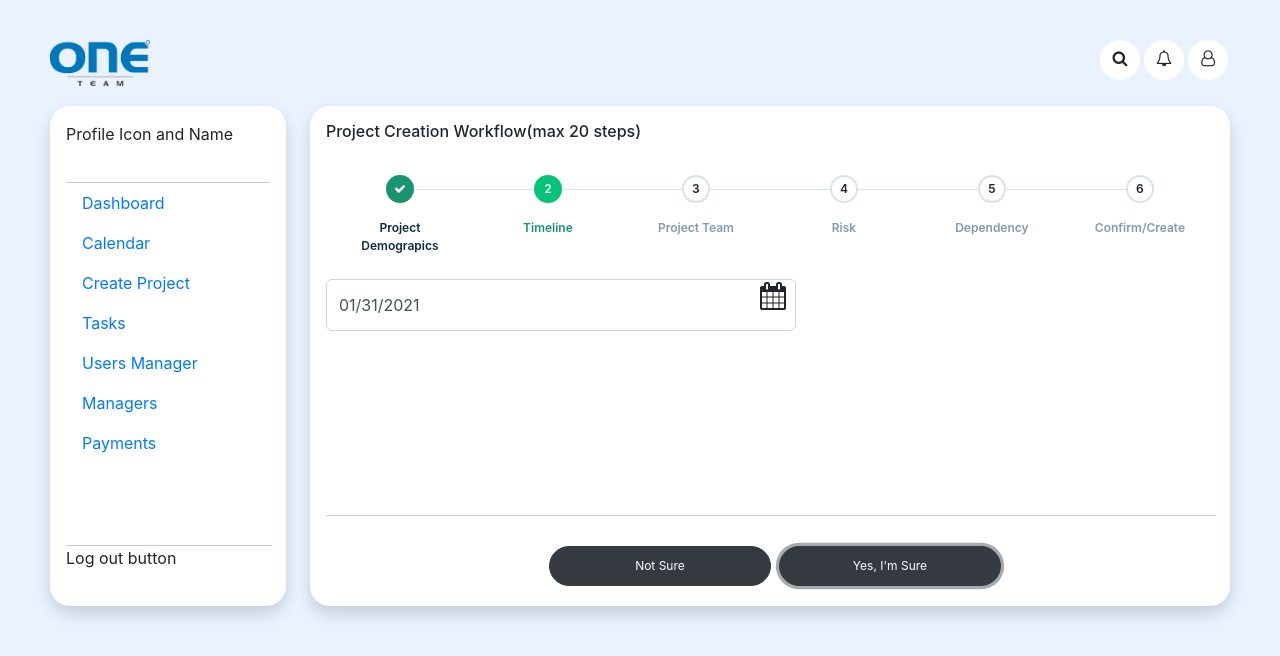
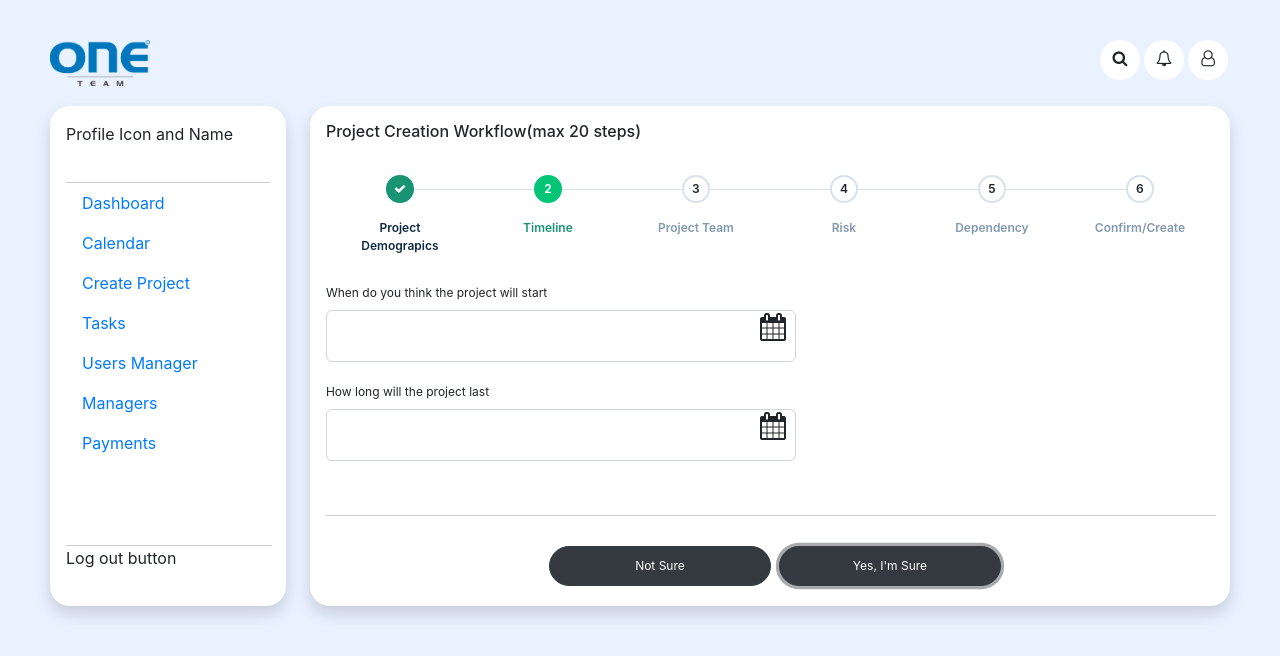
Before and after one commit to rajib26oct/project-management-tool, a React (Create React App) app: page / in a window 1280 px wide. Both pictures are taken after a click on the button "Yes, I'm Sure". Shown: the top 656 px of the page. Built offline with nearby package versions, Linux system fonts and the light colour scheme.

Commit message:
Project Management Tool
1. Load external JSON file and added a logic to bind data with dom elements(retain data while moving between different views).
2. To setup a component like axios
3. Cosmetic UI changes

```diff
--- a/package.json
+++ b/package.json
@@ -7,6 +7,7 @@
     "@testing-library/jest-dom": "^5.11.9",
     "@testing-library/react": "^11.2.3",
     "@testing-library/user-event": "^12.6.0",
+    "axios": "^0.21.1",
     "bootstrap": "^4.1.1",
     "font-awesome": "^4.7.0",
     "react": "^17.0.1",
--- a/src/App.css
+++ b/src/App.css
@@ -125,12 +125,12 @@ header .header-icon{
 
 .panel h4{font-size: 16px;}
 
-.panel .panel-left{ width: 20%; height: 500px; border-radius: 20px!important; box-sizing: border-box;}
+.panel .panel-left{ width: 20%; height:auto; min-height: 500px; border-radius: 20px!important; box-sizing: border-box;}
 .panel .panel-right{ width: 78%; height: auto;border-radius: 20px!important; box-sizing: border-box;position: relative;}
 .button-container{text-align: center;margin: 40px 0px 20px;border-top: 1px solid #ccc;padding-top: 30px;position: absolute;width: calc(100% - 30px); bottom: 0px;}
 .button-container button{border-radius: 56px;padding: 10px 40px;width: 140px;font-size: 12px;}
 
-.views{width: 50%; }
+.views{width: 50%;margin-bottom: 100px; }
 .views label{font-size: 12px;}
 .views .react-datepicker__tab-loop{z-index: 9;}
 textarea{resize: none;}
--- a/src/App.jsx
+++ b/src/App.jsx
@@ -1,51 +1,30 @@
+import React, { Component } from 'react';
+import http from './services/httpService';
 import Header from './components/header';
 import Stepper from './components/stepper';
 import './App.css';
 import SideNavBar from './components/sideNavBar';
 
-
-function App() {
-  const stepperData = [
-    {
-      id: 1,
-      label: "Project Demograpics",
-      action: "active"
-    },
-    {
-      id: 2,
-      label: "Timeline",
-      action: ""
-    },
-    {
-      id: 3,
-      label: "Project Team",
-      action: ""
-    },
-    {
-      id: 4,
-      label: "Risk",
-      action: ""
-    },
-    {
-      id: 5,
-      label: "Dependency",
-      action: ""
-    },
-    {
-      id: 6,
-      label: "Confirm/Create",
-      action: ""
-    }
-
-  ];
+import createProjectData from './assets/createProject.json';
 
 
-  return (
+const apiEndPoint = "";
 
-    <div className="App">
+class App extends Component {
+  state = {  };
 
-       <Header></Header>
-       <div className="panel">
+  async componentDidMount(){
+    //const {data: createProject} = await http.get(apiEndPoint);
+  }
+
+  render() {
+    const stepperData = createProjectData.stepper;
+    const viewsDefaultValue = createProjectData.viewsDefaultValue;
+    return (
+      <div className="App">
+
+        <Header></Header>
+        <div className="panel">
 
             <div className="panel-left shadow p-3 mb-5 bg-white rounded mr-4">
                 <div className="profile-container">
@@ -61,13 +40,14 @@ function App() {
             <div className="gap"></div>
             <div className="panel-right shadow p-3 mb-5 bg-white rounded">
                 <h4>Project Creation Workflow(max 20 steps)</h4>
-                <Stepper key="1" totalSteps="6" stepperData={stepperData}/>
+                <Stepper key="1" totalSteps={stepperData.length} stepperData={stepperData} viewsValue={viewsDefaultValue}/>
             </div>
 
        </div>
       { /*<Stepper key="1" totalSteps="6" stepperData={stepperData}/>*/}
     </div>
-  );
+     );
+  }
 }
 
 export default App;
--- /dev/null
+++ b/src/assets/createProject.json
@@ -0,0 +1,53 @@
+{
+    "stepper": [
+    {
+      "id": 1,
+      "label": "Project Demograpics",
+      "name":"projectDemographic",
+      "action": "active"
+    },
+    {
+      "id": 2,
+      "label": "Timeline",
+      "name": "timeline",
+      "action": ""
+    },
+    {
+      "id": 3,
+      "label": "Project Team",
+      "name": "projectTeam",
+      "action": ""
+    },
+    {
+      "id": 4,
+      "label": "Risk",
+      "name": "risk",
+      "action": ""
+    },
+    {
+      "id": 5,
+      "label": "Dependency",
+      "name": "dependency",
+      "action": ""
+    },
+    {
+      "id": 6,
+      "label": "Confirm/Create",
+      "name": "confirmation",
+      "action": ""
+    }
+
+  ],
+
+   "viewsDefaultValue":{
+		"projectDemographic": {
+			"projectName":"",
+			"projectDescription":"",
+			"projectMethodology":"agile"
+		},
+	    "timeline": {
+			"projectStartDate": "",
+			"projectDuration": ""
+		}
+   }
+}
--- a/src/components/datePickerComp.jsx
+++ b/src/components/datePickerComp.jsx
@@ -5,21 +5,28 @@ import "react-datepicker/dist/react-datepicker.css";
 
 
 
-const DatePickerComp = () => {
-  const [startDate, setStartDate] = useState(new Date());
+const DatePickerComp = (props) => {
+  //console.log("DatePickerComp==="+props)
+  let date = (props.selectedDate != "") ? props.selectedDate : null;
+
+  const [startDate, setStartDate] = useState(null);
 
   const CustomDateInput = ({ value, onClick }) => (
     <div className="date-picker-custom-input" onClick={onClick}>
-        <input type="text" className="form-control" value={value}/>
+        <input type="text" className="form-control"
+          value={value}
+          name={props.name}
+          onChange={props.onSelectDate}/>
         <i className="fa fa-calendar" aria-hidden="true"></i>
     </div>
   );
 
   return (
     <DatePicker
-       selected={startDate}
-       onChange={date => setStartDate(date)}
-       customInput={<CustomDateInput />} />
+       selected={date ? date:startDate }
+       onChange={date => props.onSelectDate(date, props.name)}
+       customInput={<CustomDateInput />}
+       placeholderText="Select a Date"/>
   );
 }
 
--- a/src/components/stepper.jsx
+++ b/src/components/stepper.jsx
@@ -5,7 +5,8 @@ import Views from './views';
 class Stepper extends Component {
     state = {
         currentStep: 1,
-        data: this.props.stepperData
+        data: this.props.stepperData,
+        viewData: this.props.viewsValue
       }
 
     updateView = view => {
@@ -38,11 +39,15 @@ class Stepper extends Component {
        console.log(`${view}  ${currentStep}`);
     };
 
+
+
     render() {
         let disabled = false;
         disabled = this.state.currentStep === 1 ? true : false;
 
         let currentView = "view"+this.state.currentStep;
+
+        var viewName = this.state.data[this.state.currentStep-1].name;
 
         return (
             <div>
@@ -58,8 +63,8 @@ class Stepper extends Component {
                     }
                 </div>
 
-                <Views view={currentView}/>
-                <div class="button-container">
+                <Views view={currentView} viewName={viewName} viewData={this.state.viewData}/>
+                <div className="button-container">
                     <button type="button" onClick={() => this.updateView('prev')} className="btn btn-dark btn-lg ml-2" disabled={disabled}>Not Sure</button>
                     <button type="button" onClick={() => this.updateView('next')}  className="btn btn-dark btn-lg ml-2" >Yes, I'm Sure</button>
                 </div>
--- a/src/components/views.jsx
+++ b/src/components/views.jsx
@@ -2,8 +2,23 @@ import React, { Component } from 'react';
 import DatePickerComp from "./datePickerComp";
 
 class Views extends Component {
-    state = {  }
+    state = {
+        viewData:this.props.viewData
+     };
 
+    handleChange = evt =>{
+        //this.props.onChangeFormFields(evt);
+        const viewData = {...this.state.viewData};
+        viewData[this.props.viewName][evt.currentTarget.name] = evt.currentTarget.value;
+        this.setState({viewData});
+    }
+
+    onSelectedDate = (date,name) =>{
+        //console.log(evt)
+        const viewData = {...this.state.viewData};
+        viewData[this.props.viewName][name] = date;
+        this.setState({viewData});
+    }
 
     render() {
 
@@ -11,20 +26,59 @@ class Views extends Component {
           return ( <div className="views view-1">
                     <form>
                         <div className="form-group">
-                            <label>Name:</label>
-                            <input type="text" className="form-control" id="usr"/>
+                            <label>Hay! What do you want to name your project?</label>
+                            <input type="text" className="form-control" name="projectName"
+                               value={this.state.viewData.projectDemographic.projectName}
+                               onChange={this.handleChange}/>
                             </div>
                         <div className="form-group">
-                            <label>Comment:</label>
-                            <textarea className="form-control" rows="5" id="comment" name="text"></textarea>
+                            <label>Project Description:</label>
+                            <textarea className="form-control" rows="5" name="projectDescription"
+                               value={this.state.viewData.projectDemographic.projectDescription}
+                               onChange={this.handleChange}></textarea>
                         </div>
+
+                        <div className="form-group">
+                            <label>What methodology do you want to use?</label>
+                            <div>
+                                <div className="form-check form-check-inline">
+                                    <input  className="form-check-input" type="radio"  name="projectMethodology" value="agile"
+                                     checked={this.state.viewData.projectDemographic.projectMethodology === "agile"}
+                                     onChange={this.handleChange}/>
+                                    <label className="form-check-label" htmlFor="agile">Agile</label>
+                                </div>
+                                <div className="form-check form-check-inline">
+                                    <input  className="form-check-input" type="radio"  name="projectMethodology" value="waterfall"
+                                     checked={this.state.viewData.projectDemographic.projectMethodology === "waterfall"}
+                                     onChange={this.handleChange}/>
+                                    <label className="form-check-label" htmlFor="waterfall">Waterfall</label>
+                                </div>
+                            </div>
+                        </div>
+
                     </form>
                 </div> );
         }else if(this.props.view === 'view2'){
             return( <div className="views view-2">
-                    <div className="input-group date" data-date-format="dd.mm.yyyy">
-                        <DatePickerComp/>
-                    </div>
+                        <form>
+                            <div className="form-group">
+                                <label>When do you think the project will start</label>
+                                <div className="input-group date" data-date-format="dd.mm.yyyy">
+                                    <DatePickerComp name="projectStartDate"
+                                       selectedDate={this.state.viewData.timeline.projectStartDate}
+                                       onSelectDate={this.onSelectedDate}/>
+                                </div>
+                            </div>
+                            <div className="form-group">
+                                <label>How long will the project last</label>
+                                <div className="input-group date" data-date-format="dd.mm.yyyy">
+                                    <DatePickerComp name="projectDuration"
+                                       selectedDate={this.state.viewData.timeline.projectDuration}
+                                       onSelectDate={this.onSelectedDate}/>
+                                </div>
+                            </div>
+
+                        </form>
                 </div>);
         }else{
             return(<div>{this.props.view} content</div>);
--- /dev/null
+++ b/src/services/httpService.js
@@ -0,0 +1,17 @@
+import axios from "axios";
+
+axios.interceptors.response.use(null, error =>{
+    const expectedError = error.response && error.response.status >= 400 && error.response.status < 500;
+    if(!expectedError){
+        console.log("An unexpected error occurred.");
+    }
+
+    return Promise.reject(error);
+});
+
+export default{
+    get: axios.get,
+    post: axios.post,
+    put: axios.put,
+    delete: axios.delete
+}
```
Also changed, not shown: src/components/header.jsx (+4 -4 lines), src/components/sideNavBar.jsx (+15 -15 lines), 1 other file (tests, documents, lock files or other folders).
